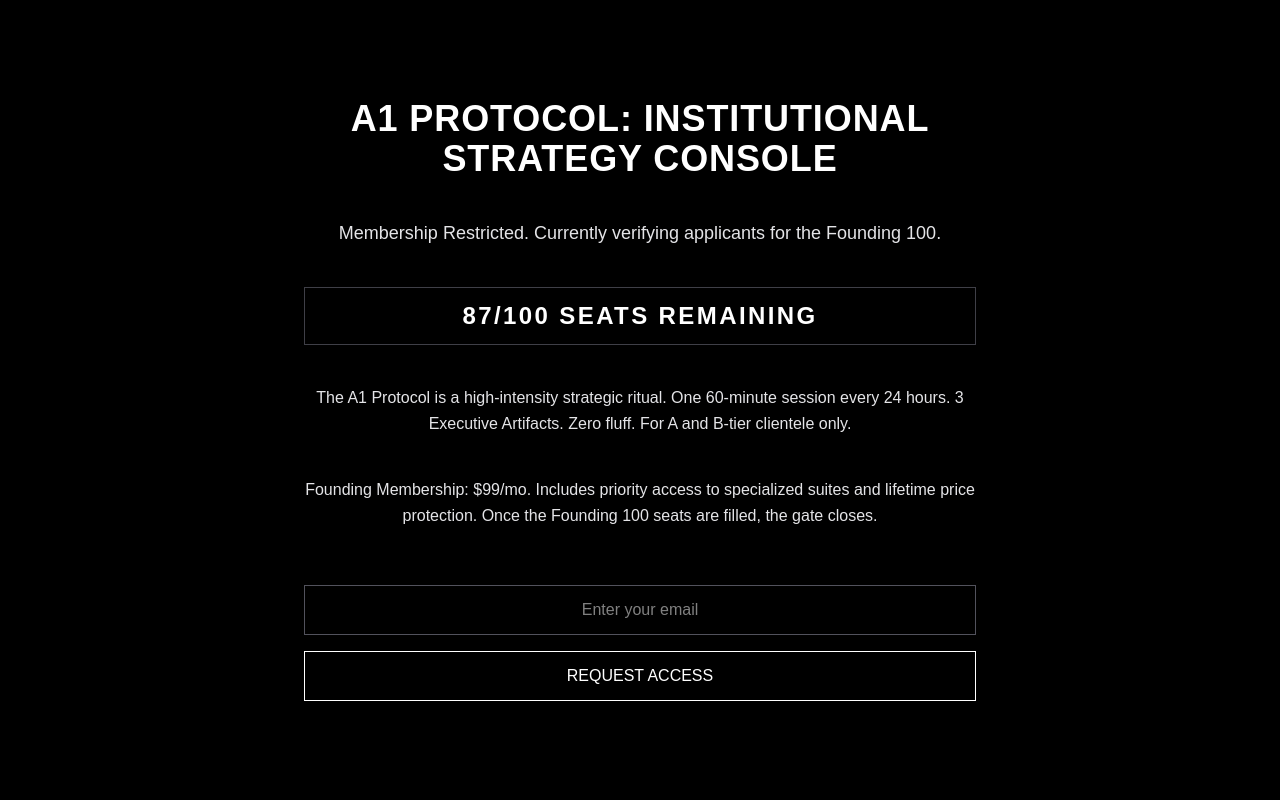
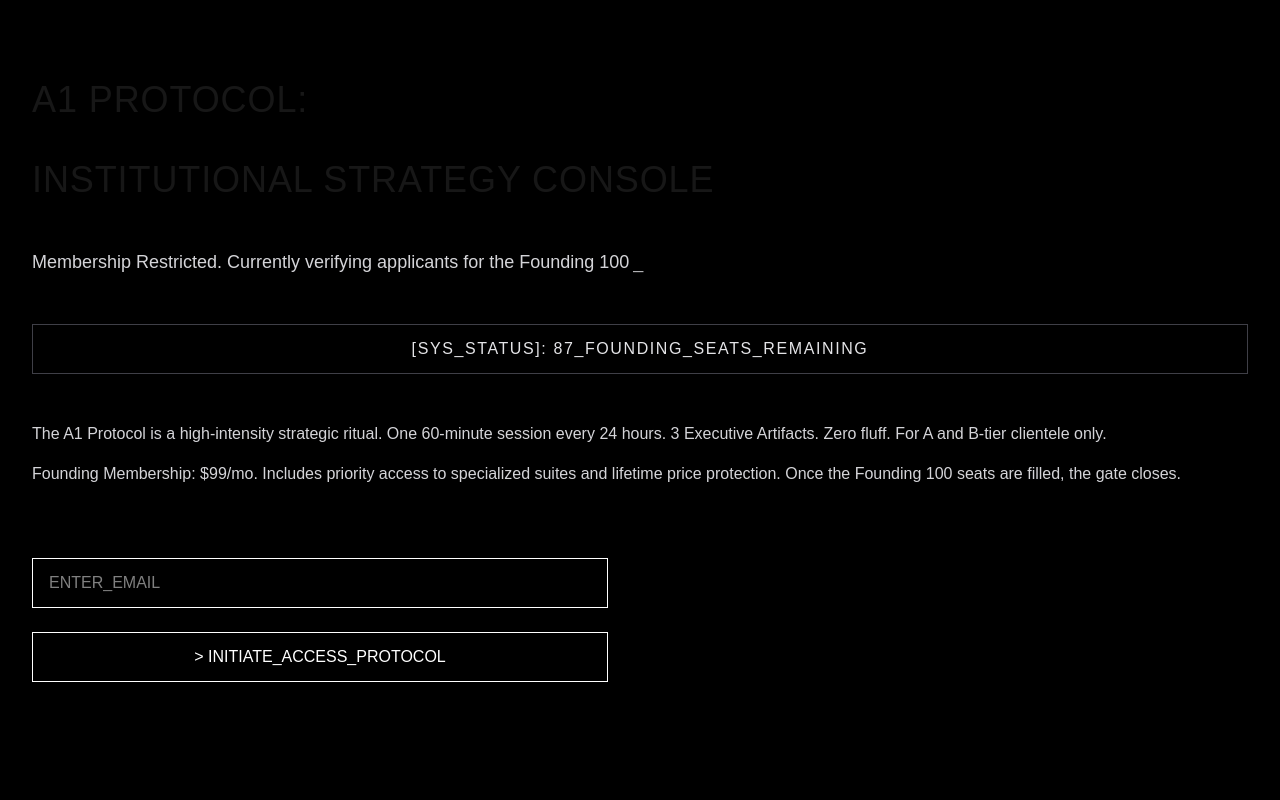
Before and after one commit to kanbanfeed/A1Protocol, a Next.js app: page / in a window 1280 px wide. Shown: the top 800 px of the page. Built offline with nearby package versions, Linux system fonts and the light colour scheme.

Commit message:
Home page with waiting leads updated

```diff
--- a/app/layout.tsx
+++ b/app/layout.tsx
@@ -1,5 +1,6 @@
 import "./globals.css";
 import { Inter } from "next/font/google";
+import "@fontsource/ibm-plex-mono";
 import Footer from "@/components/Footer";
 
 const inter = Inter({ subsets: ["latin"] });
@@ -16,7 +17,7 @@ export default function RootLayout({
 }) {
   return (
     <html lang="en">
-      <body className="bg-black text-white min-h-screen flex flex-col">
+      <body className="bg-black text-white font-mono min-h-screen flex flex-col">
         <div className="flex-1">
           {children}
         </div>
--- a/app/page.tsx
+++ b/app/page.tsx
@@ -16,53 +16,54 @@ export default function Home() {
       body: JSON.stringify({ email }),
     });
 
-    if (res.ok) {
-      setSuccess(true);
-    }
+    if (res.ok) setSuccess(true);
 
     setLoading(false);
   };
 
   return (
-    <main className="min-h-screen flex items-center justify-center px-6 py-10 bg-black">
-      <div className="max-w-2xl text-center space-y-10">
+    <main className="min-h-screen bg-black px-8 py-20">
+      <div className="w-full space-y-12">
 
         {/* HEADLINE */}
-        <h1 className="text-3xl md:text-4xl font-semibold tracking-wide text-white">
-          A1 PROTOCOL: INSTITUTIONAL STRATEGY CONSOLE
+        <h1 className="text-3xl md:text-4xl tracking-wide">
+          A1 PROTOCOL:<br/><br/> INSTITUTIONAL STRATEGY CONSOLE
         </h1>
 
-        {/* SUB HEADLINE */}
-        <p className="text-zinc-200 text-base md:text-lg">
-          Membership Restricted. Currently verifying applicants for the Founding 100.
+        {/* SUBHEADLINE + BLINK CURSOR */}
+        <p className="text-zinc-300 text-lg">
+          Membership Restricted. Currently verifying applicants for the Founding 100
+          <span className="animate-pulse ml-1">_</span>
         </p>
 
-        {/* SEAT COUNTER - STRONG VISIBILITY */}
-        <div className="text-xl md:text-2xl font-semibold tracking-widest text-white border border-zinc-700 py-3">
-          87/100 SEATS REMAINING
+        {/* SYSTEM STATUS */}
+        <div className="border border-zinc-700 px-4 py-3 text-zinc-200 text-center tracking-widest">
+          [SYS_STATUS]: 87_FOUNDING_SEATS_REMAINING
         </div>
 
         {/* PROPOSITION */}
-        <blockquote className="text-zinc-200 leading-relaxed">
+        <div className="text-zinc-300 space-y-4">
+          <p>
             The A1 Protocol is a high-intensity strategic ritual. One 60-minute
             session every 24 hours. 3 Executive Artifacts. Zero fluff. For A and
             B-tier clientele only.
-        </blockquote>
+          </p>
 
-        {/* MEMBERSHIP */}
-        <blockquote className="text-zinc-200 leading-relaxed">
+          <p>
             Founding Membership: $99/mo. Includes priority access to specialized
             suites and lifetime price protection. Once the Founding 100 seats are
             filled, the gate closes.
-        </blockquote>
+          </p>
+        </div>
 
         {!success ? (
-          <form onSubmit={handleSubmit} className="space-y-4 pt-4">
+          <form onSubmit={handleSubmit} className="space-y-6 pt-6 max-w-xl">
+
             <input
               type="email"
               required
-              placeholder="Enter your email"
-              className="w-full bg-black border border-zinc-600 px-4 py-3 text-center text-white focus:outline-none focus:border-white"
+              placeholder="ENTER_EMAIL"
+              className="w-full bg-black border border-white px-4 py-3 text-white focus:outline-none"
               value={email}
               onChange={(e) => setEmail(e.target.value)}
             />
@@ -70,18 +71,22 @@ export default function Home() {
             <button
               type="submit"
               disabled={loading}
-              className="w-full border border-white bg-black py-3 text-white hover:bg-zinc-900 transition"
+              className="w-full border border-white px-4 py-3 text-white hover:bg-white hover:text-black transition"
             >
-              {loading ? "Processing..." : "REQUEST ACCESS"}
+              {loading ? "PROCESSING..." : "> INITIATE_ACCESS_PROTOCOL"}
             </button>
+
           </form>
         ) : (
-          <p className="text-white pt-4">
-            Application Received. If your profile meets the Protocol criteria,
-            an Initiation Link will be dispatched to this email. Seats are
-            filled in order of verification.
-          </p>
+          <div className="pt-6 text-zinc-200">
+            Application Received.
+            <br />
+            If your profile meets Protocol criteria, an Initiation Link will be dispatched.
+            <br />
+            Seats are filled in order of verification.
+          </div>
         )}
+
       </div>
     </main>
   );
--- a/package.json
+++ b/package.json
@@ -9,6 +9,7 @@
     "lint": "eslint"
   },
   "dependencies": {
+    "@fontsource/ibm-plex-mono": "^5.2.7",
     "@supabase/supabase-js": "^2.97.0",
     "next": "16.1.6",
     "react": "19.2.3",
```
Also changed, not shown: 1 other file (tests, documents, lock files or other folders). Lines whose indentation alone changed are shown as unchanged.
